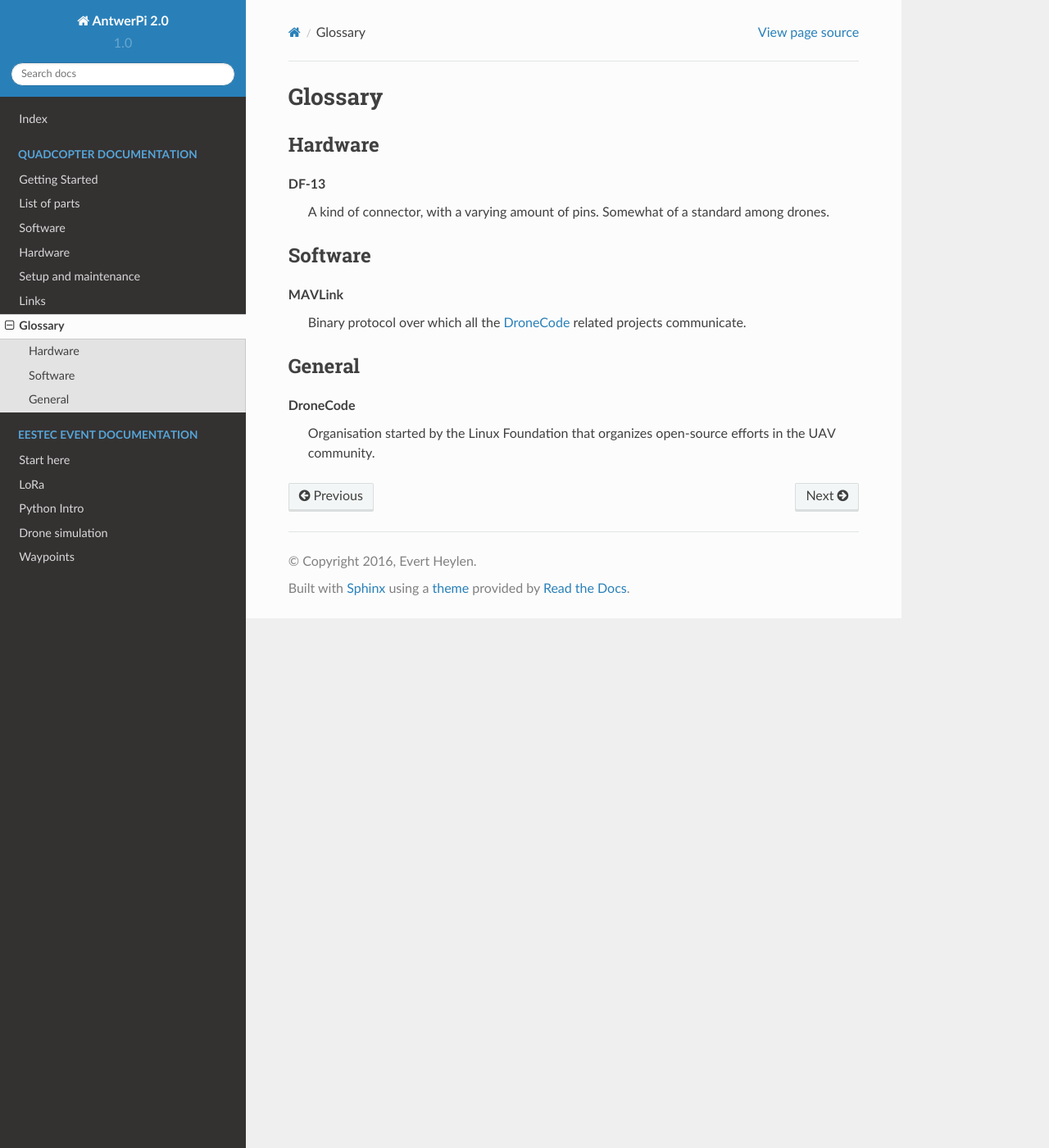
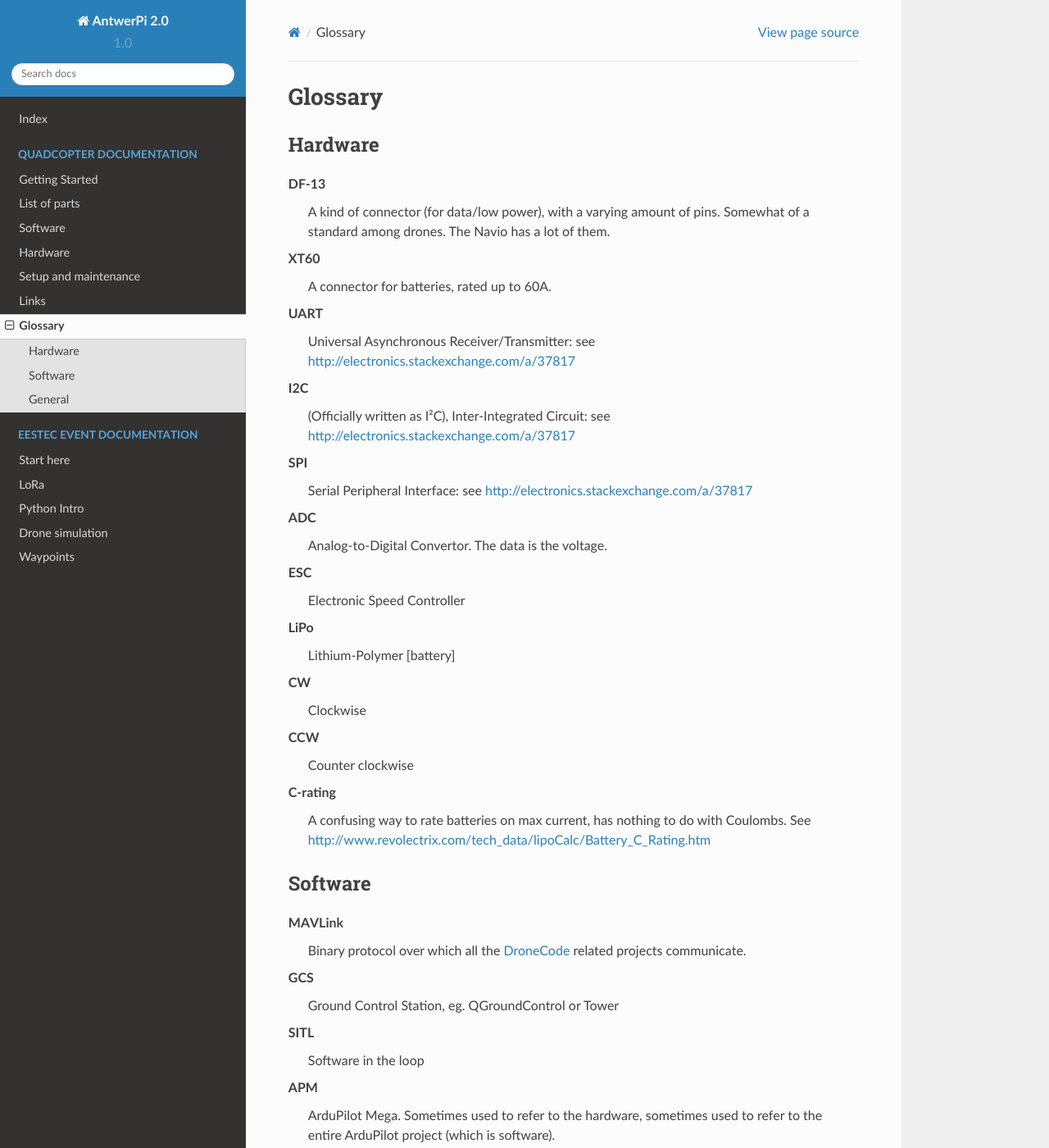
Before and after one commit to eestec-antwerp/AntwerPi2, a Sphinx documentation site: the page built from docs/source/quadcopter/glossary.rst, in a window 1280 px wide and 1400 px high. Shown: the whole window at 82% size. Built offline with Sphinx 7.4.7 and the Read the Docs theme 2.0.0, drawn with Linux system fonts in a browser that asks for light colours; some of the changed text lies outside the part shown.

Commit message:
Finishing up

```diff
--- a/docs/source/quadcopter/glossary.rst
+++ b/docs/source/quadcopter/glossary.rst
@@ -10,21 +10,60 @@ Hardware
 
 .. glossary::
 
-   DF-13
-      A kind of connector, with a varying amount of pins. Somewhat of a standard among drones.
+    DF-13
+        A kind of connector (for data/low power), with a varying amount of pins. Somewhat of a standard among drones. The Navio has a lot of them.
+    XT60
+        A connector for batteries, rated up to 60A.
+    UART
+        Universal Asynchronous Receiver/Transmitter: see http://electronics.stackexchange.com/a/37817
+    I2C
+        (Officially written as I²C), Inter-Integrated Circuit: see http://electronics.stackexchange.com/a/37817
+    SPI
+        Serial Peripheral Interface: see http://electronics.stackexchange.com/a/37817
+    ADC
+        Analog-to-Digital Convertor. The data is the voltage.
+    ESC
+        Electronic Speed Controller
+    LiPo
+        Lithium-Polymer [battery]
+    CW
+        Clockwise
+    CCW
+        Counter clockwise
+    C-rating
+        A confusing way to rate batteries on max current, has nothing to do with Coulombs. See http://www.revolectrix.com/tech_data/lipoCalc/Battery_C_Rating.htm
+
+
 
 Software
 ========
 
 .. glossary::
 
-   MAVLink
-      Binary protocol over which all the :term:`DroneCode` related projects communicate.
+    MAVLink
+        Binary protocol over which all the :term:`DroneCode` related projects communicate.
+    GCS
+        Ground Control Station, eg. QGroundControl or Tower
+    SITL
+        Software in the loop
+    APM
+        ArduPilot Mega. Sometimes used to refer to the hardware, sometimes used to refer to the entire ArduPilot project (which is software).
+    PX4
+        An alternative Open Source flight stack, again often used to refer to the hardware running it (Pixhawk). Also speaks MAVLink.
+
 
 General
 =======
 
 .. glossary::
 
-   DroneCode
-      Organisation started by the Linux Foundation that organizes open-source efforts in the UAV community.
+    DroneCode
+        Organisation started by the Linux Foundation that organizes open-source efforts in the UAV community.
+    3DR
+        A very prominent company in DroneCode. One of the few brands competing with DJI that isn't Asian.
+    DJI
+        Basically the biggest drone company out there. Software is very closed, but they sell good hardware.
+    Rx
+        Receiver
+    Tx
+        Transmitter
--- a/docs/source/quadcopter/hardware.rst
+++ b/docs/source/quadcopter/hardware.rst
@@ -12,4 +12,4 @@ A big schematic can be found `here <https://docs.google.com/drawings/d/1_X5QRNul
 Adding sensors
 ==============
 
-There are UART, IDC and ADC ports available on the Navio, in addition to the usual ports on the Raspberry. For using the ports on the Navio, it is best to just look at the bottom of the Navio to know which wire has which function.
+There are UART, I2C and ADC ports available on the Navio, in addition to the usual ports on the Raspberry. For using the ports on the Navio, it is best to just look at the bottom of the Navio to know which wire has which function.
--- a/docs/source/quadcopter/setup.rst
+++ b/docs/source/quadcopter/setup.rst
@@ -97,7 +97,7 @@ Running a program
 
 When running code on your drone, guaranteeing safety is more complex.
 
-TODO
+TODO: A way to remove the program from the output list of MAVProxy at the push of a button...
 
 
 Maintenance
```
Also changed, not shown: docs/source/quadcopter/software.rst (+60 -7 lines).
